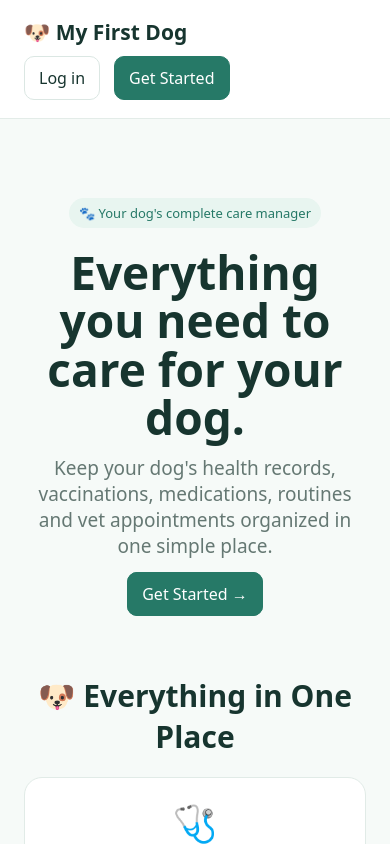
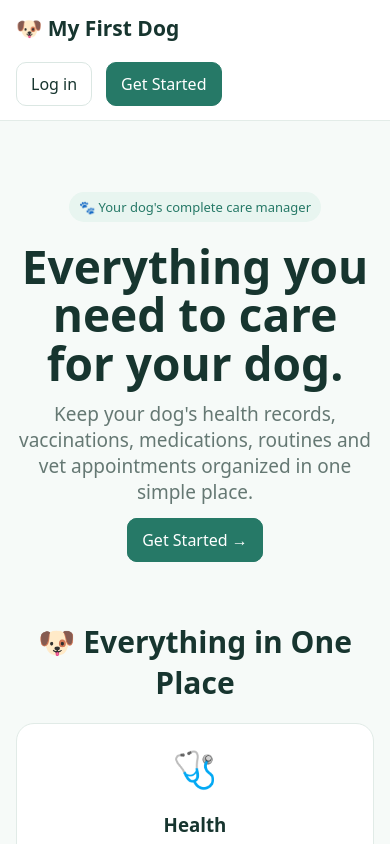
Before and after one commit to nbaig7774-commits/my-first-dog, a Next.js app: page / in a window 390 px wide. Shown: the top 844 px of the page. Built offline with nearby package versions, Linux system fonts and the light colour scheme.

Commit message:
Fix dashboard page width

```diff
--- a/app/globals.css
+++ b/app/globals.css
@@ -1 +1,191 @@
-*{box-sizing:border-box}body{margin:0;font-family:system-ui;background:#f6faf8;color:#17352f}a{text-decoration:none;color:inherit}.container{max-width:1100px;margin:auto;padding:24px}.nav{display:flex;justify-content:space-between;align-items:center;padding:18px 24px;background:#fff;border-bottom:1px solid #e3ece8}.brand{font-weight:800;font-size:21px}.navlinks{display:flex;gap:8px;flex-wrap:wrap}.navlinks a,.btn{padding:10px 14px;border-radius:10px;border: 1px solid #dbe7e3;background:#fff}.btn.primary{background:#267967;color:#fff;border-color:#267967}.hero{padding:60px 0 30px}.hero h1{font-size:46px;line-height:1.05;margin:0 0 14px}.hero p,.muted{color:#657873}.grid{display:grid;grid-template-columns:repeat(auto-fit,minmax(220px,1fr));gap:16px}.card{background:#fff;border:1px solid #e1ebe7;border-radius:18px;padding:20px}.input{width:100%;padding:12px;border:1px solid #d4e2de;border-radius:10px;margin:6px 0 12px}.form{max-width:450px;margin:50px auto}.row{display:flex;gap:10px;align-items:center;flex-wrap:wrap}.pill{display:inline-block;padding:6px 10px;border-radius:999px;background:#e8f5f0;color:#267967;font-size:13px}.stat{font-size:30px;font-weight:800}@media(max-width:650px){.hero h1{font-size:36px}.nav{flex-direction:column;align-items:flex-start;gap:10px}}
+* {
+    box-sizing: border-box;
+}
+
+html,
+body {
+    margin: 0;
+    padding: 0;
+    width: 100%;
+    max-width: 100%;
+    overflow-x: hidden;
+}
+
+body {
+    font-family: system-ui, sans-serif;
+    background: #f6faf8;
+    color: #17352f;
+}
+
+a {
+    text-decoration: none;
+    color: inherit;
+}
+
+/* MAIN CONTAINER */
+
+.container {
+    width: 100%;
+    max-width: 1100px;
+    margin: 0 auto;
+    padding: 24px;
+}
+
+/* NAVIGATION */
+
+.nav {
+    width: 100%;
+    max-width: 100%;
+    display: flex;
+    justify-content: space-between;
+    align-items: center;
+    gap: 20px;
+    padding: 18px 24px;
+    background: #fff;
+    border-bottom: 1px solid #e3ece8;
+    overflow: hidden;
+}
+
+.brand {
+    font-weight: 800;
+    font-size: 21px;
+    white-space: nowrap;
+    flex-shrink: 0;
+}
+
+.navlinks {
+    display: flex;
+    justify-content: flex-end;
+    align-items: center;
+    gap: 8px;
+    flex-wrap: wrap;
+    min-width: 0;
+}
+
+.navlinks a,
+.btn {
+    padding: 10px 14px;
+    border-radius: 10px;
+    border: 1px solid #dbe7e3;
+    background: #fff;
+    white-space: nowrap;
+}
+
+.btn.primary {
+    background: #267967;
+    color: #fff;
+    border-color: #267967;
+}
+
+/* HERO */
+
+.hero {
+    padding: 60px 0 30px;
+}
+
+.hero h1 {
+    font-size: 46px;
+    line-height: 1.05;
+    margin: 0 0 14px;
+}
+
+.hero p,
+.muted {
+    color: #657873;
+}
+
+/* GRID */
+
+.grid {
+    display: grid;
+    grid-template-columns: repeat(auto-fit,
+            minmax(220px, 1fr));
+    gap: 16px;
+}
+
+/* CARDS */
+
+.card {
+    width: 100%;
+    max-width: 100%;
+    background: #fff;
+    border: 1px solid #e1ebe7;
+    border-radius: 18px;
+    padding: 20px;
+    overflow-wrap: break-word;
+}
+
+/* INPUTS */
+
+.input {
+    width: 100%;
+    max-width: 100%;
+    padding: 12px;
+    border: 1px solid #d4e2de;
+    border-radius: 10px;
+    margin: 6px 0 12px;
+}
+
+.form {
+    max-width: 450px;
+    margin: 50px auto;
+}
+
+/* ROW */
+
+.row {
+    display: flex;
+    gap: 10px;
+    align-items: center;
+    flex-wrap: wrap;
+}
+
+.pill {
+    display: inline-block;
+    padding: 6px 10px;
+    border-radius: 999px;
+    background: #e8f5f0;
+    color: #267967;
+    font-size: 13px;
+}
+
+.stat {
+    font-size: 30px;
+    font-weight: 800;
+}
+
+/* MOBILE */
+
+@media (max-width: 1100px) {
+    .nav {
+        flex-wrap: wrap;
+    }
+
+    .navlinks {
+        width: 100%;
+        justify-content: flex-start;
+    }
+}
+
+@media (max-width: 650px) {
+    .container {
+        padding: 16px;
+    }
+
+    .nav {
+        padding: 14px 16px;
+    }
+
+    .navlinks {
+        width: 100%;
+        justify-content: flex-start;
+    }
+
+    .hero {
+        padding: 40px 0 20px;
+    }
+
+    .hero h1 {
+        font-size: 36px;
+    }
+}
```
